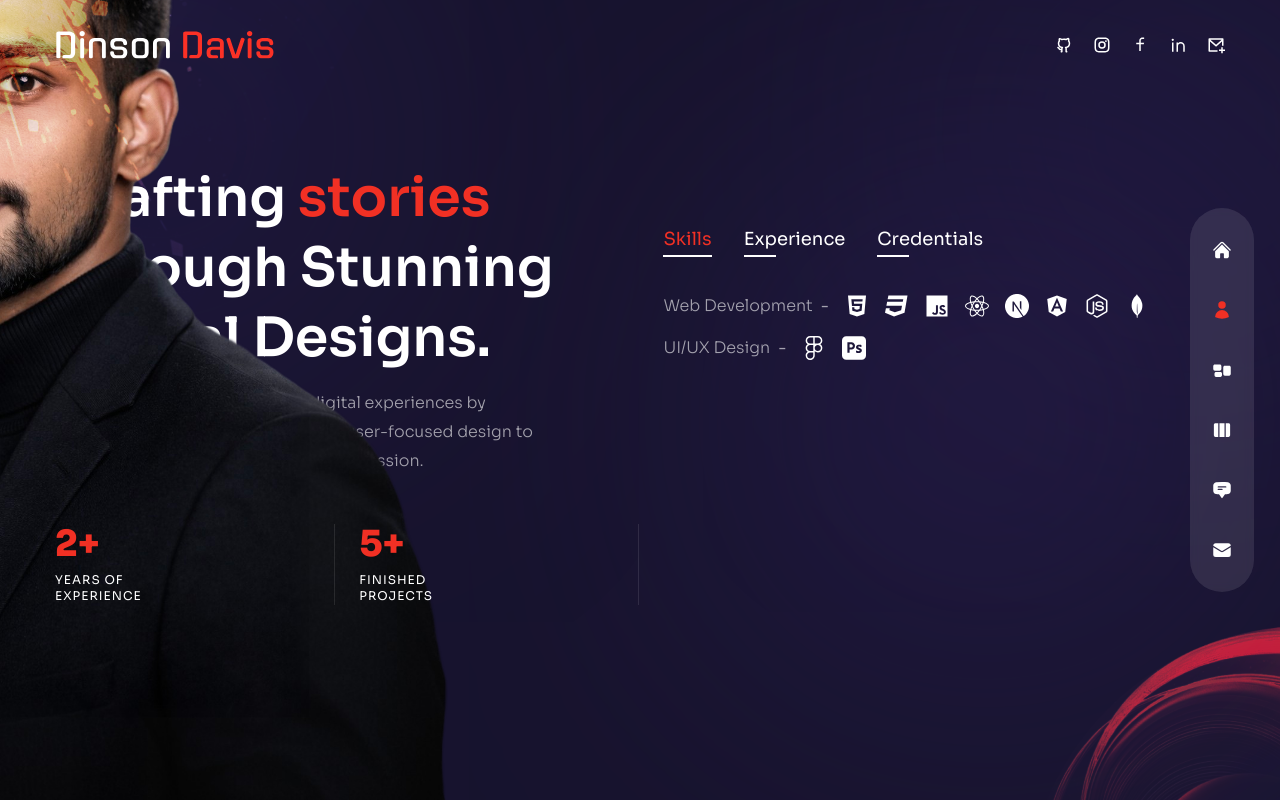
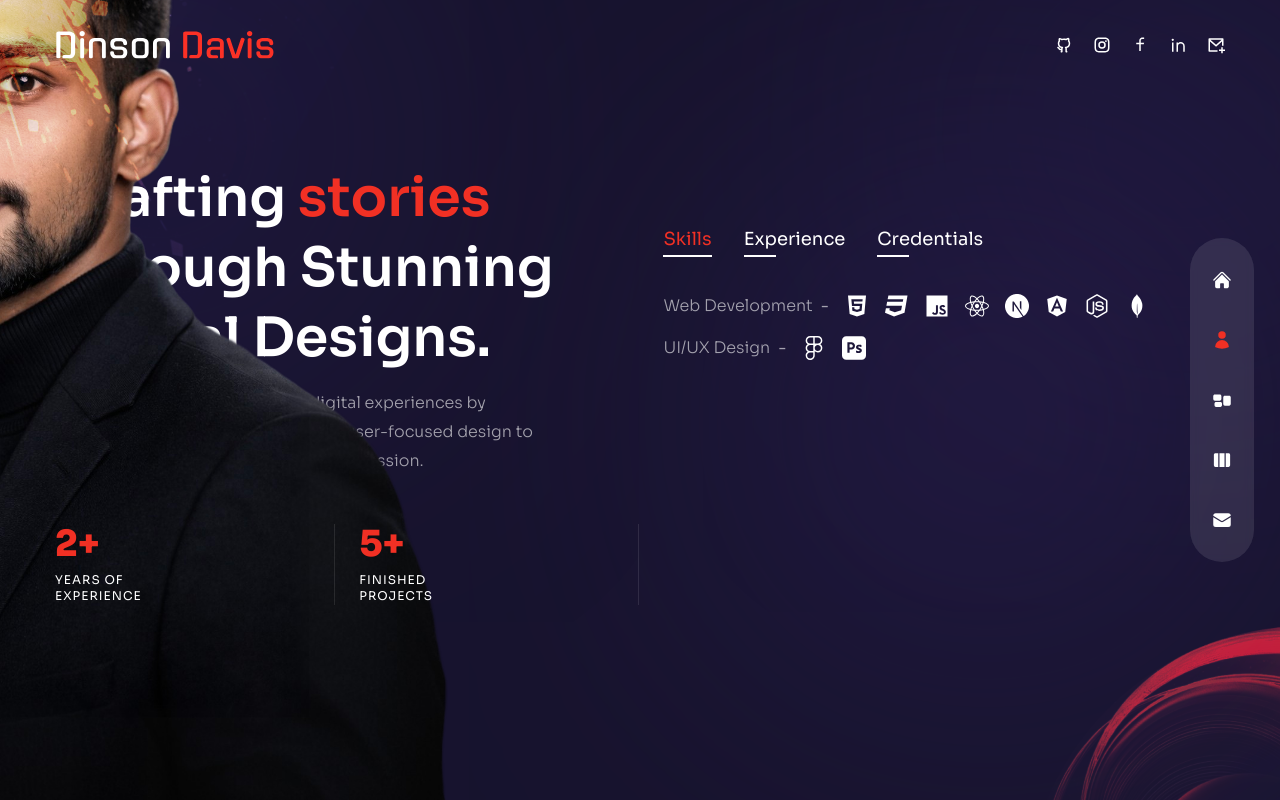
Before and after one commit to Dins2344/DinsonPortfolio, a Next.js app: page /about in a window 1280 px wide. Built offline with nearby package versions, Linux system fonts and the light colour scheme.

Commit message:
commented testimonial entry from nav bar

```diff
--- a/components/Nav.js
+++ b/components/Nav.js
@@ -14,11 +14,11 @@ export const navData = [
   { name: "about", path: "/about", icon: <HiUser /> },
   { name: "services", path: "/services", icon: <HiRectangleGroup /> },
   { name: "work", path: "/work", icon: <HiViewColumns /> },
-  {
-    name: "testimonials",
-    path: "/testimonials",
-    icon: <HiChatBubbleBottomCenterText />,
-  },
+  // {
+  //   name: "testimonials",
+  //   path: "/testimonials",
+  //   icon: <HiChatBubbleBottomCenterText />,
+  // },
   {
     name: "contact",
     path: "/contact",
```
